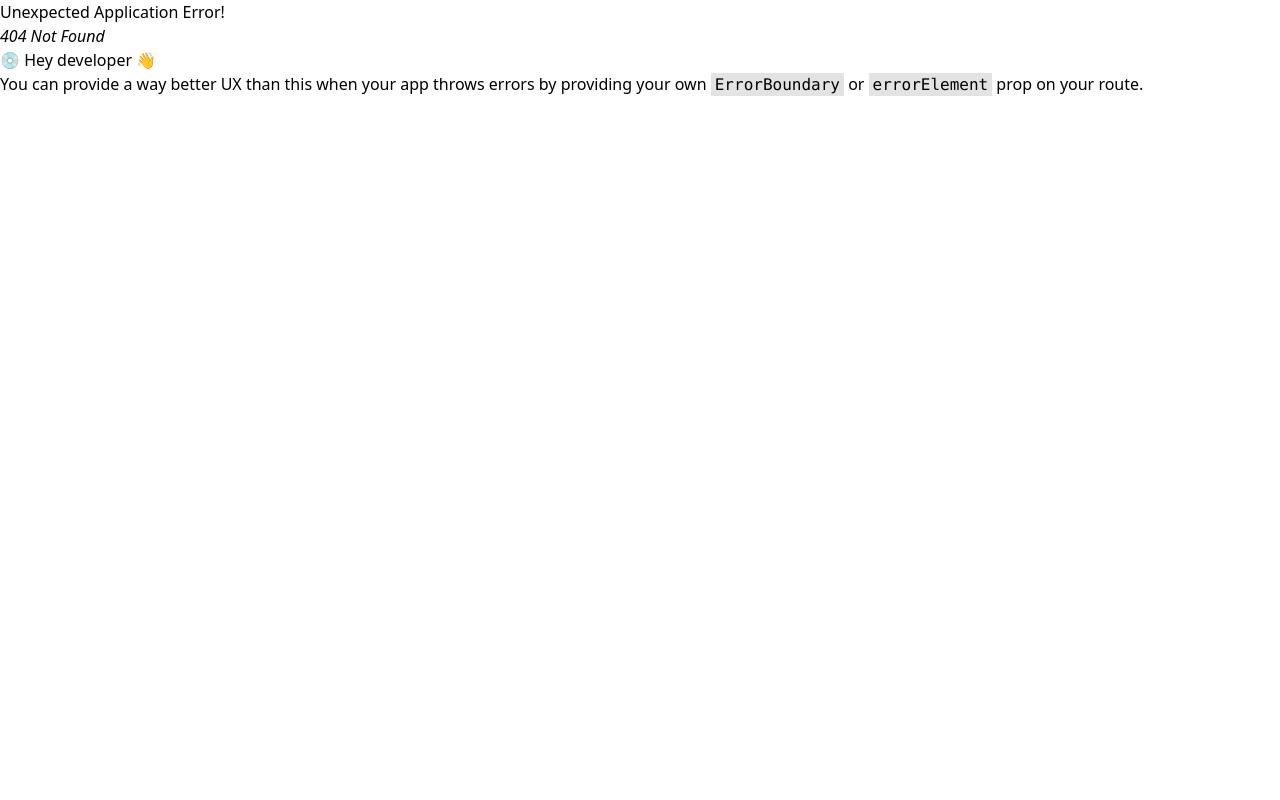
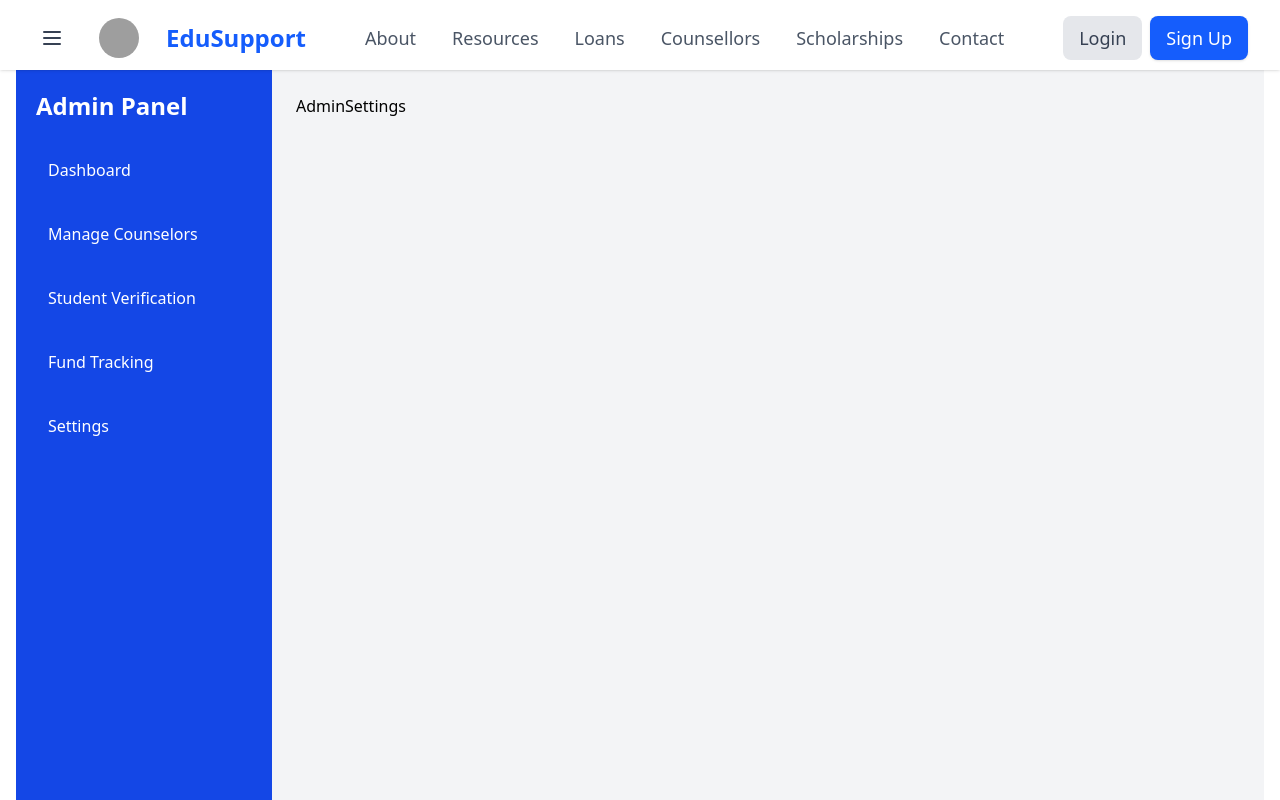
Before and after one commit to Vasundhra-Gupta/SDS, a React (Vite) app in the folder client/: page /admin/settings in a window 1280 px wide. Before the commit this address had no page. Shown: the top 800 px of the page. Built offline with nearby package versions, Linux system fonts and the light colour scheme; grey boxes are pictures that could not be loaded.

Commit message:
admin page modifications

```diff
--- a/client/Components/Layout/Layout.jsx
+++ b/client/Components/Layout/Layout.jsx
@@ -9,7 +9,7 @@ export default function Layout() {
         <div>
             <Header />
             {/* <Sidebar /> */}
-            <main className="min-h-[calc(100% - 70px)] w-full">
+            <main className="px-4 min-h-[calc(100% - 70px)] w-full">
                 <Outlet />
             </main>
 
--- a/client/src/Pages/admin/AdminDashboard.jsx
+++ b/client/src/Pages/admin/AdminDashboard.jsx
@@ -11,7 +11,7 @@ export default function AdminDashboard() {
                     <p className="text-3xl font-bold text-blue-600">15</p>
                 </div>
                 <div className="bg-white p-6 shadow-md rounded-lg">
-                    <h3 className="text-lg font-bold text-gray-700">Total Students</h3>
+                    <h3 className="text-lg font-bold text-gray-700">Total Students Applied</h3>
                     <p className="text-3xl font-bold text-blue-600">230</p>
                 </div>
                 <div className="bg-white p-6 shadow-md rounded-lg">
--- /dev/null
+++ b/client/src/Pages/admin/AdminSettings.jsx
@@ -0,0 +1,7 @@
+import React from 'react'
+
+export default function AdminSettings() {
+  return (
+    <div>AdminSettings</div>
+  )
+}
--- a/client/src/Pages/admin/AdminLayout.jsx
+++ b/client/src/Pages/admin/Layout/AdminHeader.jsx
@@ -1,7 +1,7 @@
 import React from "react";
 import { Link, Outlet } from "react-router-dom";
 
-export default function AdminLayout() {
+export default function AdminHeader() {
     return (
         <div className="flex h-screen bg-gray-100">
             {/* Sidebar */}
@@ -11,13 +11,13 @@ export default function AdminLayout() {
                     <Link to="/admin/dashboard" className="block hover:bg-blue-600 p-3 rounded">
                         Dashboard
                     </Link>
-                    <Link to="/admin/counselors" className="block hover:bg-blue-600 p-3 rounded">
+                    <Link to="/admin/counselor" className="block hover:bg-blue-600 p-3 rounded">
                         Manage Counselors
                     </Link>
-                    <Link to="/admin/students" className="block hover:bg-blue-600 p-3 rounded">
+                    <Link to="/admin/student" className="block hover:bg-blue-600 p-3 rounded">
                         Student Verification
                     </Link>
-                    <Link to="/admin/funds" className="block hover:bg-blue-600 p-3 rounded">
+                    <Link to="/admin/fund" className="block hover:bg-blue-600 p-3 rounded">
                         Fund Tracking
                     </Link>
                     <Link to="/admin/settings" className="block hover:bg-blue-600 p-3 rounded">
--- /dev/null
+++ b/client/src/Pages/admin/Layout/AdminLayout.jsx
@@ -0,0 +1,12 @@
+import AdminHeader from "./AdminHeader";
+import { Outlet } from "react-router-dom";
+export default function AdminLayout() {
+    return (
+        <div>
+            <AdminHeader />
+            <div className="mt-10px">
+                <Outlet />
+            </div>
+        </div>
+    );
+}
--- a/client/src/Pages/index.js
+++ b/client/src/Pages/index.js
@@ -32,8 +32,9 @@ import DropoutGuidance from "./DropoutGuidance.jsx";
 
 import ResourceSelector from "./Resources/ResourceSelector.jsx";
 
+import AdminLayout from "./admin/Layout/AdminLayout.jsx"
 import AdminDashboard from "./admin/AdminDashboard.jsx";
-import AdminLayout from "./admin/AdminLayout.jsx";
+import AdminSettings from "./admin/AdminSettings.jsx";
 import AdminLogin from "./admin/AdminLogin.jsx";
 import FundTracking from "./admin/FundTracking.jsx";
 import StudentVerification from "./admin/StudentVerification.jsx";
@@ -71,6 +72,7 @@ export {
     AdminLogin,
     AdminDashboard,
     AdminLayout,
+    AdminSettings,
     CounselorManagement,
     FundTracking,
     StudentVerification,
--- a/client/src/main.jsx
+++ b/client/src/main.jsx
@@ -43,8 +43,7 @@ import {
     CounselorManagement,
     FundTracking,
     StudentVerification,
-
-
+    AdminSettings,
 } from "./Pages/index.js";
 import LoanSuggestionCalculator from "./Pages/LoanAndScholarship/LoanSuggestionCalculator.jsx";
 import ScholarshipFinder from "./Pages/LoanAndScholarship/ScholarshipFinder.jsx";
@@ -73,23 +72,31 @@ const router = createBrowserRouter(
             <Route path="student-dashboard" element={<StudentDashboard />} />
             <Route path="request-workflow" element={<HowItWorks />} />
             <Route path="donation-welcome" element={<DonationWelocomePage />} />
-            <Route path="donation-bankdetail"element={<DonationBankDetails />}/>
+            <Route
+                path="donation-bankdetail"
+                element={<DonationBankDetails />}
+            />
             <Route path="donation-suggest" element={<DonationSuggest />} />
             <Route path="donation-input" element={<DonationInputForm />} />
             <Route path="donation-payment" element={<PaymentPage />} />
             <Route path="faq" element={<FAQPage />} />
             <Route path="dropout" element={<DropoutGuidance />} />
             <Route path="resource" element={<ResourceSelector />} />
-            <Route path="counsellor-home" element={<CounsellorHome/>} />
-            <Route path="counsellor-register" element={<CounsellorRegister/>} />
-            <Route path="loans" element={<LoanSuggestionCalculator/>} />
-            <Route path="scholarships" element={<ScholarshipFinder/>} />
-            <Route path="admin-dashboard " element={<AdminDashboard/>} />
-            <Route path="admin-layout" element={<AdminLayout/>} />
-            <Route path="admin-login" element={<AdminLogin/>} />
-            <Route path="admin-fund" element={<FundTracking/>} />
-            <Route path="admin-student" element={<StudentVerification/>} />
-            <Route path="admin-counselor" element={<CounselorManagement/>} />
+            <Route path="counsellor-home" element={<CounsellorHome />} />
+            <Route
+                path="counsellor-register"
+                element={<CounsellorRegister />}
+            />
+            <Route path="loans" element={<LoanSuggestionCalculator />} />
+            <Route path="scholarships" element={<ScholarshipFinder />} />
+            <Route path="admin/" element={<AdminLayout />}>
+                <Route path="dashboard" element={<AdminDashboard />} />
+                <Route path="login" element={<AdminLogin />} />
+                <Route path="fund" element={<FundTracking />} />
+                <Route path="student" element={<StudentVerification />} />
+                <Route path="counselor" element={<CounselorManagement />} />
+                <Route path="settings" element={<AdminSettings />} />
+            </Route>
         </Route>
     )
 );
```
